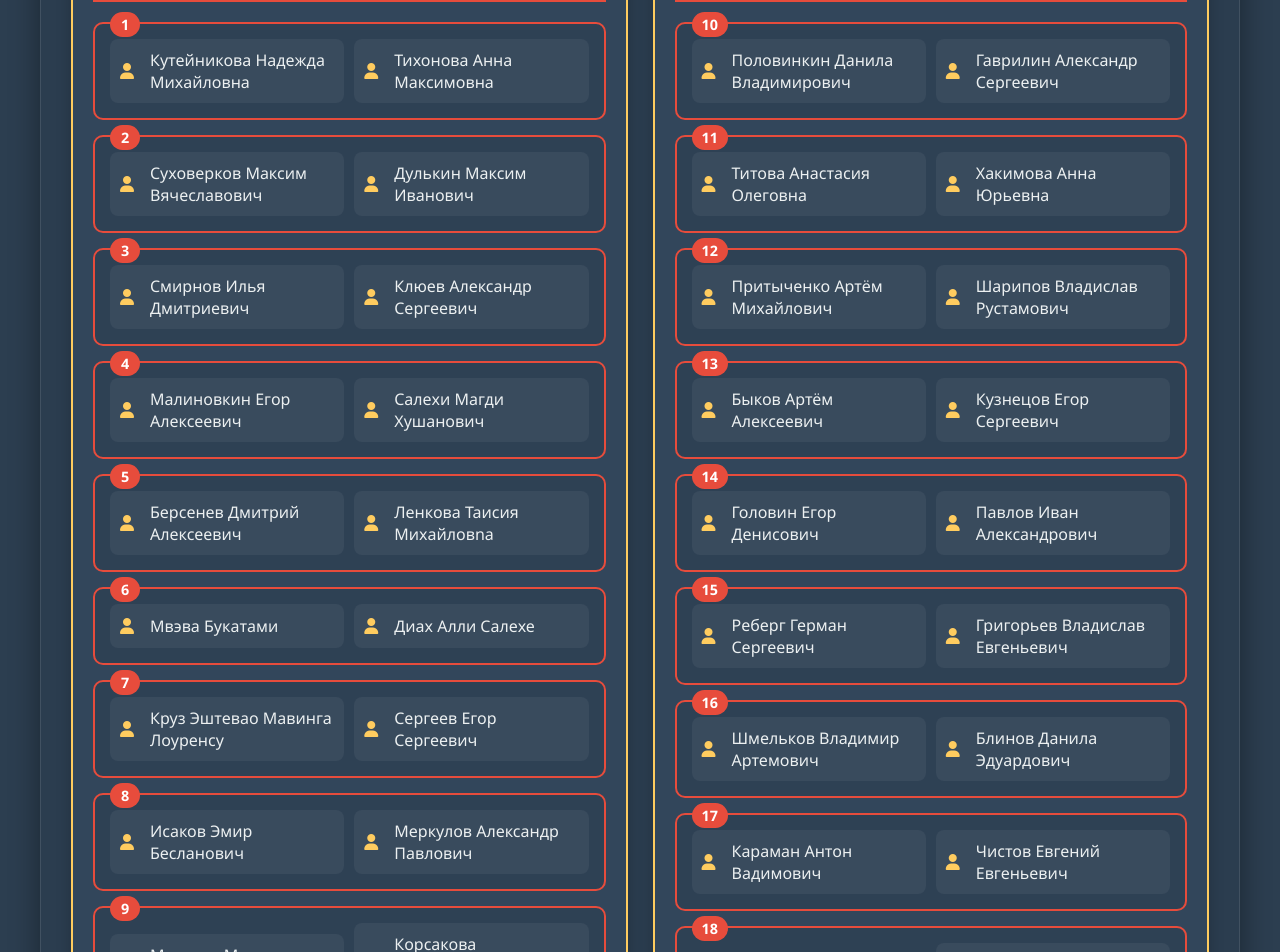
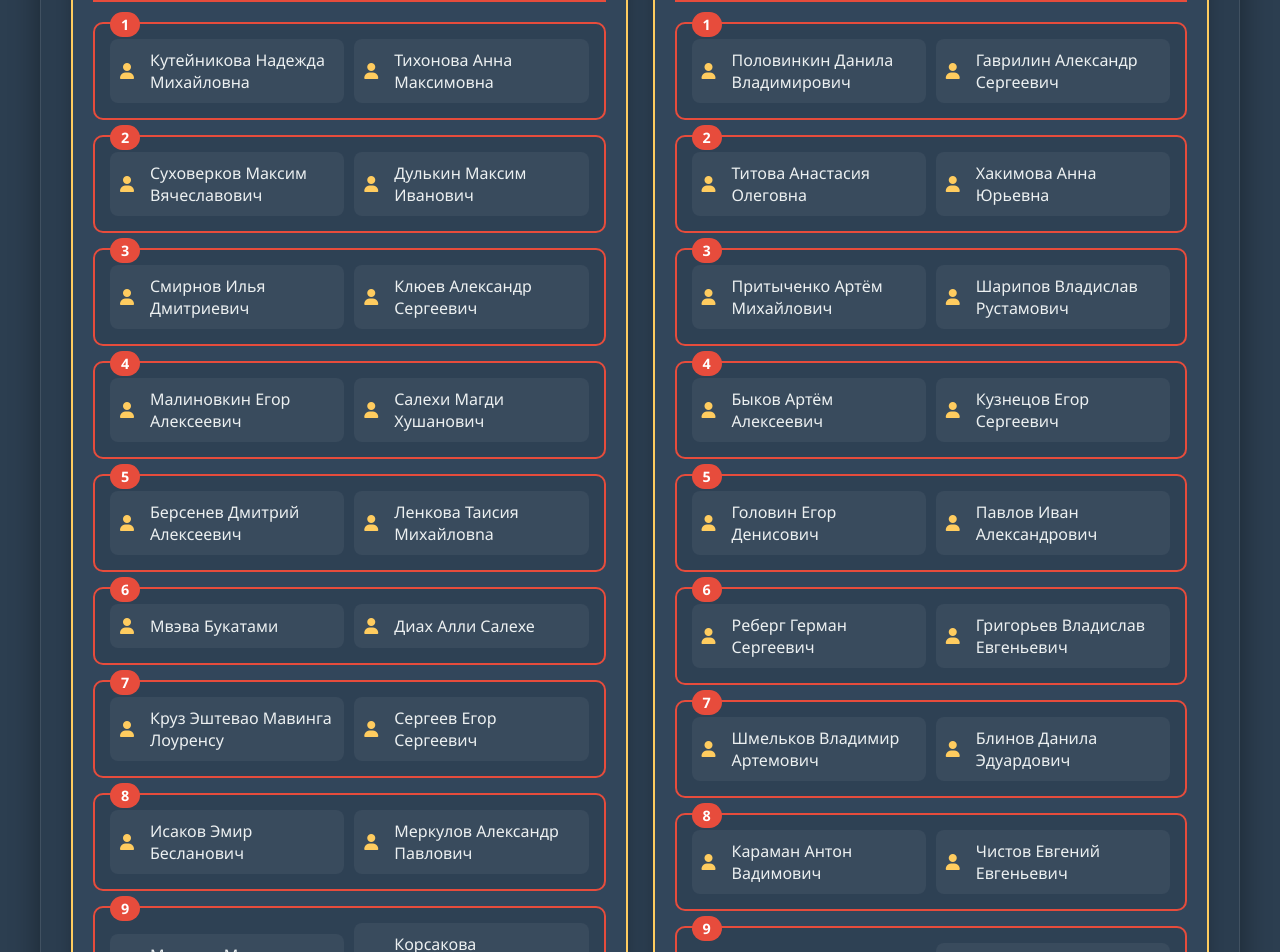
Before and after one commit to EgoruZz/uit-brain, a plain HTML site: page Таблицы/Бригады-Физика.html in a window 1280 px wide. Shown: the part 340-1292 px from the top of the page. Drawn offline with Linux system fonts and the light colour scheme.

Commit message:
Update Бригады-Физика.html

```diff
--- a/Таблицы/Бригады-Физика.html
+++ b/Таблицы/Бригады-Физика.html
@@ -355,7 +355,7 @@
                 </div>
                 <ul class="team-list">
                     <li class="team">
-                        <div class="team-number">10</div>
+                        <div class="team-number">1</div>
                         <div class="team-member">
                             <i class="fas fa-user member-icon"></i> Половинкин Данила Владимирович
                         </div>
@@ -364,7 +364,7 @@
                         </div>
                     </li>
                     <li class="team">
-                        <div class="team-number">11</div>
+                        <div class="team-number">2</div>
                         <div class="team-member">
                             <i class="fas fa-user member-icon"></i> Титова Анастасия Олеговна
                         </div>
@@ -373,7 +373,7 @@
                         </div>
                     </li>
                     <li class="team">
-                        <div class="team-number">12</div>
+                        <div class="team-number">3</div>
                         <div class="team-member">
                             <i class="fas fa-user member-icon"></i> Притыченко Артём Михайлович
                         </div>
@@ -382,7 +382,7 @@
                         </div>
                     </li>
                     <li class="team">
-                        <div class="team-number">13</div>
+                        <div class="team-number">4</div>
                         <div class="team-member">
                             <i class="fas fa-user member-icon"></i> Быков Артём Aлексеевич
                         </div>
@@ -391,7 +391,7 @@
                         </div>
                     </li>
                     <li class="team">
-                        <div class="team-number">14</div>
+                        <div class="team-number">5</div>
                         <div class="team-member">
                             <i class="fas fa-user member-icon"></i> Головин Егор Денисович
                         </div>
@@ -400,7 +400,7 @@
                         </div>
                     </li>
                     <li class="team">
-                        <div class="team-number">15</div>
+                        <div class="team-number">6</div>
                         <div class="team-member">
                             <i class="fas fa-user member-icon"></i> Реберг Герман Сергеевич
                         </div>
@@ -409,7 +409,7 @@
                         </div>
                     </li>
                     <li class="team">
-                        <div class="team-number">16</div>
+                        <div class="team-number">7</div>
                         <div class="team-member">
                             <i class="fas fa-user member-icon"></i> Шмельков Владимир Артемович
                         </div>
@@ -418,7 +418,7 @@
                         </div>
                     </li>
                     <li class="team">
-                        <div class="team-number">17</div>
+                        <div class="team-number">8</div>
                         <div class="team-member">
                             <i class="fas fa-user member-icon"></i> Караман Антон Вадимович
                         </div>
@@ -427,7 +427,7 @@
                         </div>
                     </li>
                     <li class="team">
-                        <div class="team-number">18</div>
+                        <div class="team-number">9</div>
                         <div class="team-member">
                             <i class="fas fa-user member-icon"></i> Ерохин Роман Олегович
                             <span class="absent-mark">❌</span>
@@ -438,7 +438,7 @@
                         </div>
                     </li>
                     <li class="team">
-                        <div class="team-number">19</div>
+                        <div class="team-number">10</div>
                         <div class="team-member">
                             <i class="fas fa-user member-icon"></i> Капитоненко Иван Игоревич
                             <span class="absent-mark">❌</span>
```
